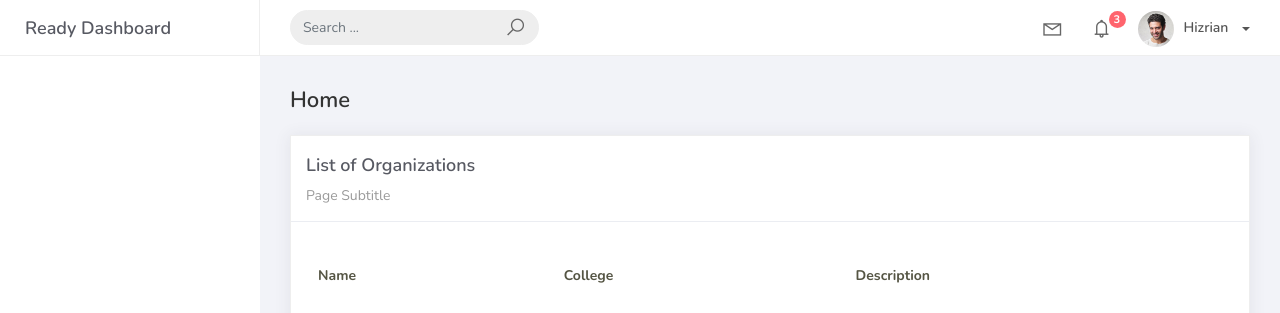
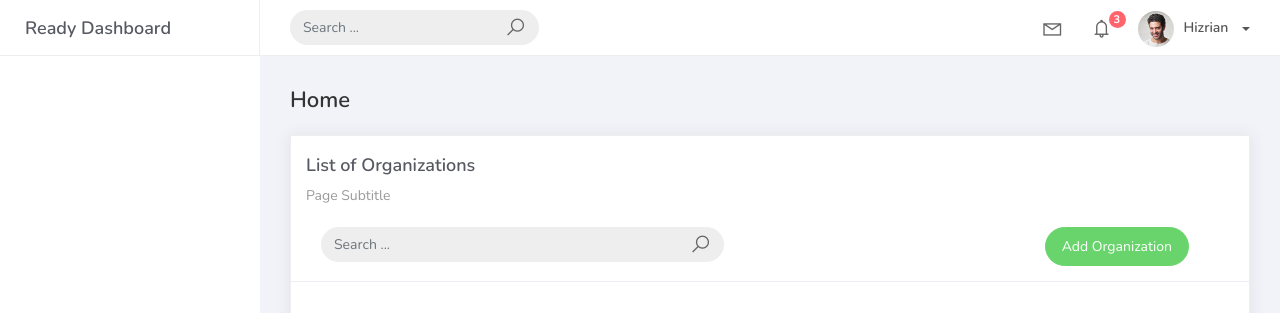
Before and after one commit to Althea09-gif/PSUSphere, a Django app: template projectsite/templates/org_list.html in a window 1280 px wide. Shown: the top 313 px of the page. Run offline with Django 5.2, Linux system fonts and the light colour scheme; the template is opened without the code that fills it, so the values that code supplies are empty; some libraries are stand-ins or nearby versions.

Commit message:
organization create view added

```diff
--- a/projectsite/projectsite/urls.py
+++ b/projectsite/projectsite/urls.py
@@ -16,7 +16,7 @@ Including another URLconf
 """
 from django.contrib import admin
 from django.urls import path
-from studentorg.views import OrganizationList
+from studentorg.views import HomePageView, OrganizationList, OrganizationCreateView
 from studentorg import views
 
 
@@ -24,4 +24,5 @@ urlpatterns = [
     path("admin/", admin.site.urls),
     path("", views.HomePageView.as_view(), name="home"),
     path("organization_list", OrganizationList.as_view(), name="organization-list"),
+    path('organization_list/add', OrganizationCreateView.as_view(), name='organization-add'),
 ]
--- a/projectsite/templates/org_list.html
+++ b/projectsite/templates/org_list.html
@@ -8,6 +8,27 @@
 						<div class="card-header">
 							<div class="card-title">List of Organizations</div>
 							<div class="card-category">Page Subtitle</div>
+
+                              <br />
+              <div class="col-md-12 row">
+                <div class="col-md-6">
+                  <form class="navbar-left navbar-form nav-search mr-md-3" action="">
+                    <div class="input-group">
+                      <input type="text" placeholder="Search ..." class="form-control" />
+                      <div class="input-group-append">
+                        <span class="input-group-text">
+                          <i class="la la-search search-icon"></i>
+                        </span>
+                      </div>
+                    </div>
+                  </form>
+                </div>
+                <div class="col-md-6">
+                  <div class="pull-right">
+                    <a href="{% url 'organization-add' %}" class="btn btn-success btn-rounded">Add Organization</a>
+                  </div>
+                </div>
+              </div>
 						</div>
 						<div class="card-body">
 							<table class="table table-striped mt-3">
```
Also changed, not shown: projectsite/studentorg/forms.py (added, +8 -0 lines), projectsite/templates/org_form.html (added, +34 -0 lines).
